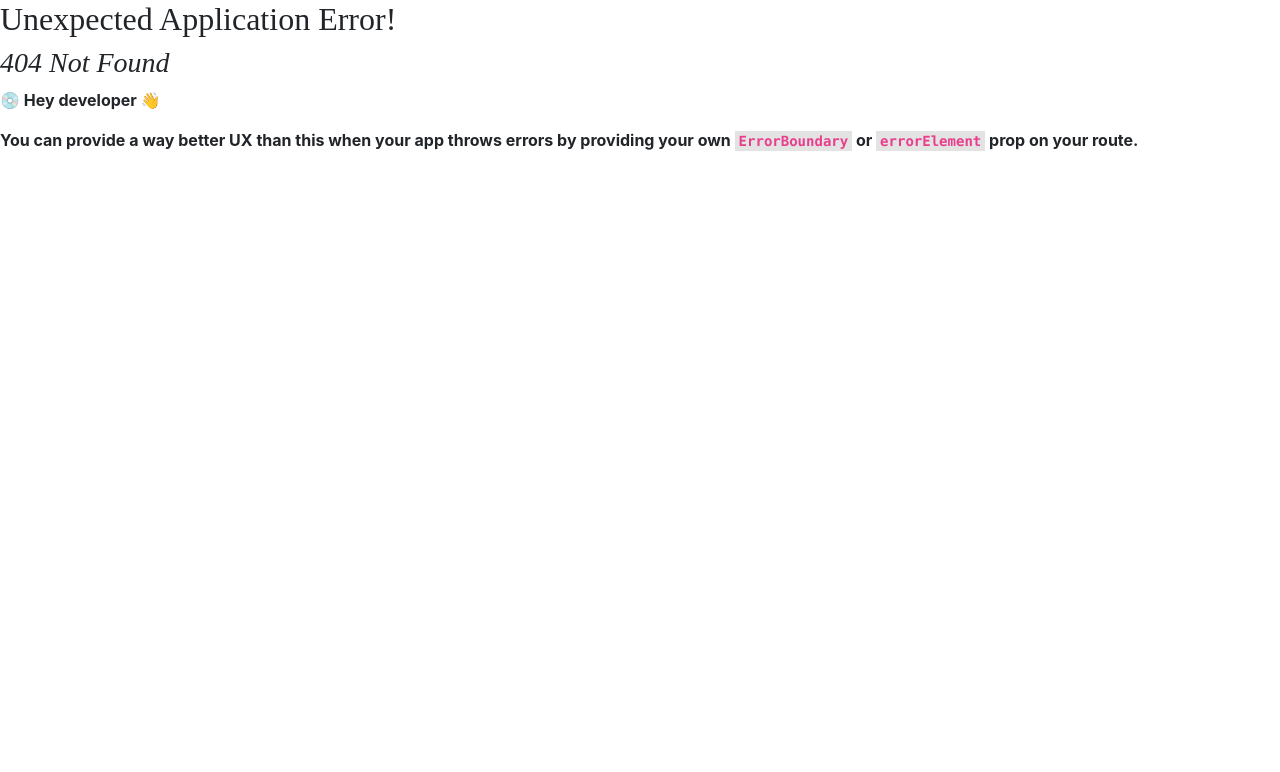
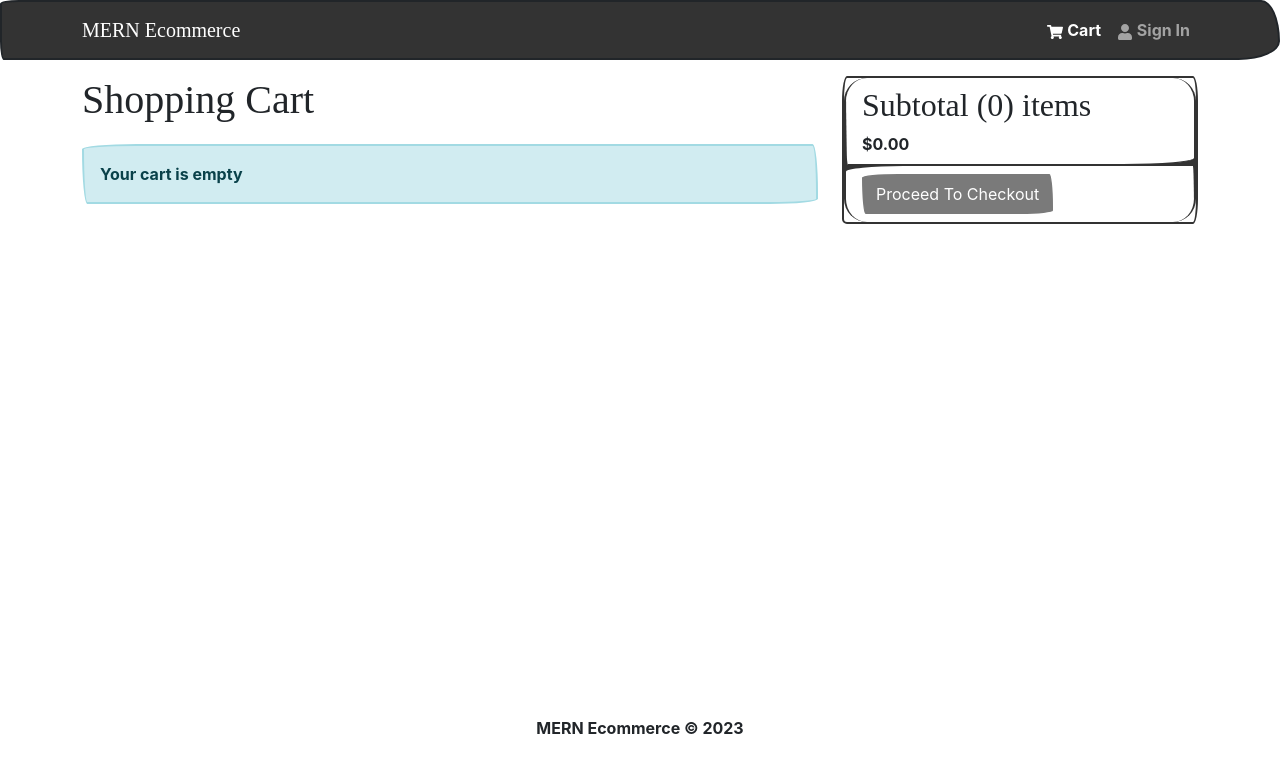
Before and after one commit to thongdinh9623/mern-ecommerce, a React (Create React App) app in the folder frontend/: page /cart in a window 1280 px wide. Before the commit this address had no page. Shown: the top 772 px of the page. Built offline with nearby package versions, Linux system fonts and the light colour scheme; a web font is replaced by a local one.

Commit message:
Add cart screen.

```diff
--- a/frontend/src/components/Header.jsx
+++ b/frontend/src/components/Header.jsx
@@ -30,7 +30,7 @@
                       bg='success'
                       style={{ marginLeft: '5px' }}
                     >
-                      {cartItems.reduce((a, c) => a + c.qty, 0)}
+                      {cartItems.reduce((a, c) => a + c.quantity, 0)}
                     </Badge>
                   )}
                 </Nav.Link>
--- a/frontend/src/index.js
+++ b/frontend/src/index.js
@@ -15,6 +15,7 @@
 import reportWebVitals from './reportWebVitals';
 import HomeScreen from './screens/HomeScreen';
 import ProductScreen from './screens/ProductScreen';
+import CartScreen from './screens/CartScreen';
 
 const router = createBrowserRouter(
   createRoutesFromElements(
@@ -30,6 +31,10 @@
       <Route
         path='/product/:id'
         element={<ProductScreen />}
+      />
+      <Route
+        path='/cart'
+        element={<CartScreen />}
       />
     </Route>
   )
--- /dev/null
+++ b/frontend/src/screens/CartScreen.jsx
@@ -0,0 +1,111 @@
+import { Link, useNavigate } from 'react-router-dom';
+import { useDispatch, useSelector } from 'react-redux';
+import {
+  Row,
+  Col,
+  ListGroup,
+  Image,
+  Form,
+  Button,
+  Card,
+} from 'react-bootstrap';
+import { FaTrash } from 'react-icons/fa';
+import Message from '../components/Message';
+import { addToCart } from '../slices/cartSlice';
+
+const CartScreen = () => {
+  const navigate = useNavigate();
+  const dispatch = useDispatch();
+  const cart = useSelector((state) => state.cart);
+  const { cartItems } = cart;
+  const addToCartHandler = async (product, quantity) => {
+    dispatch(addToCart({ ...product, quantity }));
+  };
+
+  return (
+    <Row>
+      <Col md={8}>
+        <h1 style={{ marginBottom: '20px' }}>Shopping Cart</h1>
+        {cartItems.length === 0 ? (
+          <Message>
+            Your cart is empty <Link to='/'></Link>
+          </Message>
+        ) : (
+          <ListGroup variant='flush'>
+            {cartItems.map((item) => (
+              <ListGroup.Item key={item._id}>
+                <Row>
+                  <Col md={2}>
+                    <Image
+                      src={item.image}
+                      alt={item.name}
+                      fluid
+                      rounded
+                    />
+                  </Col>
+                  <Col md={3}>
+                    <Link to={`/product/${item._id}`}>{item.name}</Link>
+                  </Col>
+                  <Col md={2}>${item.price}</Col>
+                  <Col md={2}>
+                    <Form.Control
+                      as='select'
+                      value={item.quantity}
+                      onChange={(e) => addToCartHandler(item, Number(e.target.value))}
+                    >
+                      {[...Array(item.countInStock).keys()].map((x) => (
+                        <option
+                          key={x + 1}
+                          value={x + 1}
+                        >
+                          {x + 1}
+                        </option>
+                      ))}
+                    </Form.Control>
+                  </Col>
+                  <Col md={2}>
+                    <Button
+                      type='button'
+                      variant='light'
+                      onClick={() => {}}
+                    >
+                      <FaTrash />
+                    </Button>
+                  </Col>
+                </Row>
+              </ListGroup.Item>
+            ))}
+          </ListGroup>
+        )}
+      </Col>
+      <Col md={4}>
+        <Card>
+          <ListGroup variant='flush'>
+            <ListGroup.Item>
+              <h2>
+                Subtotal (
+                {cartItems.reduce((acc, item) => acc + item.quantity, 0)}) items
+              </h2>
+              $
+              {cartItems
+                .reduce((acc, item) => acc + item.quantity * item.price, 0)
+                .toFixed(2)}
+            </ListGroup.Item>
+            <ListGroup.Item>
+              <Button
+                type='button'
+                className='btn-block'
+                disabled={cartItems.length === 0}
+                onClick={() => {}}
+              >
+                Proceed To Checkout
+              </Button>
+            </ListGroup.Item>
+          </ListGroup>
+        </Card>
+      </Col>
+    </Row>
+  );
+};
+
+export default CartScreen;
```
